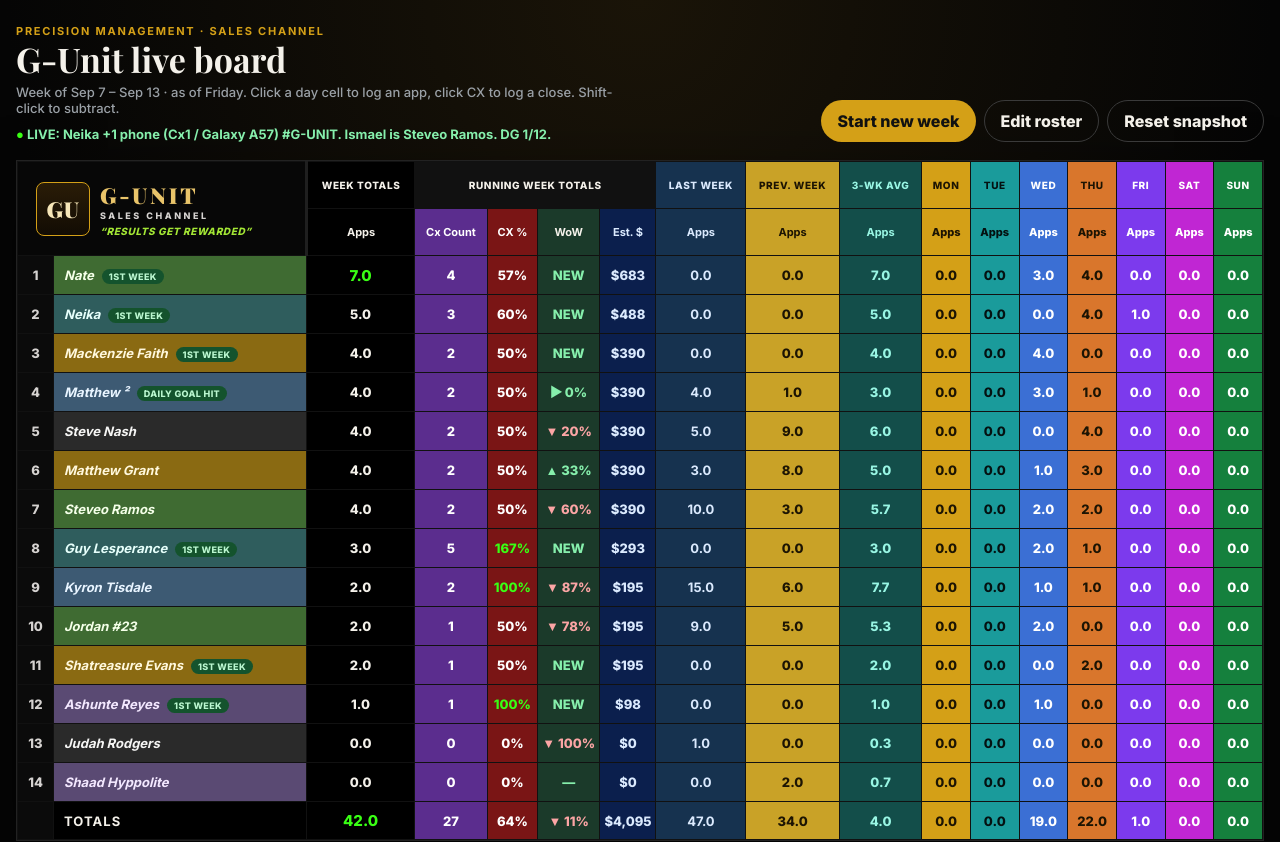
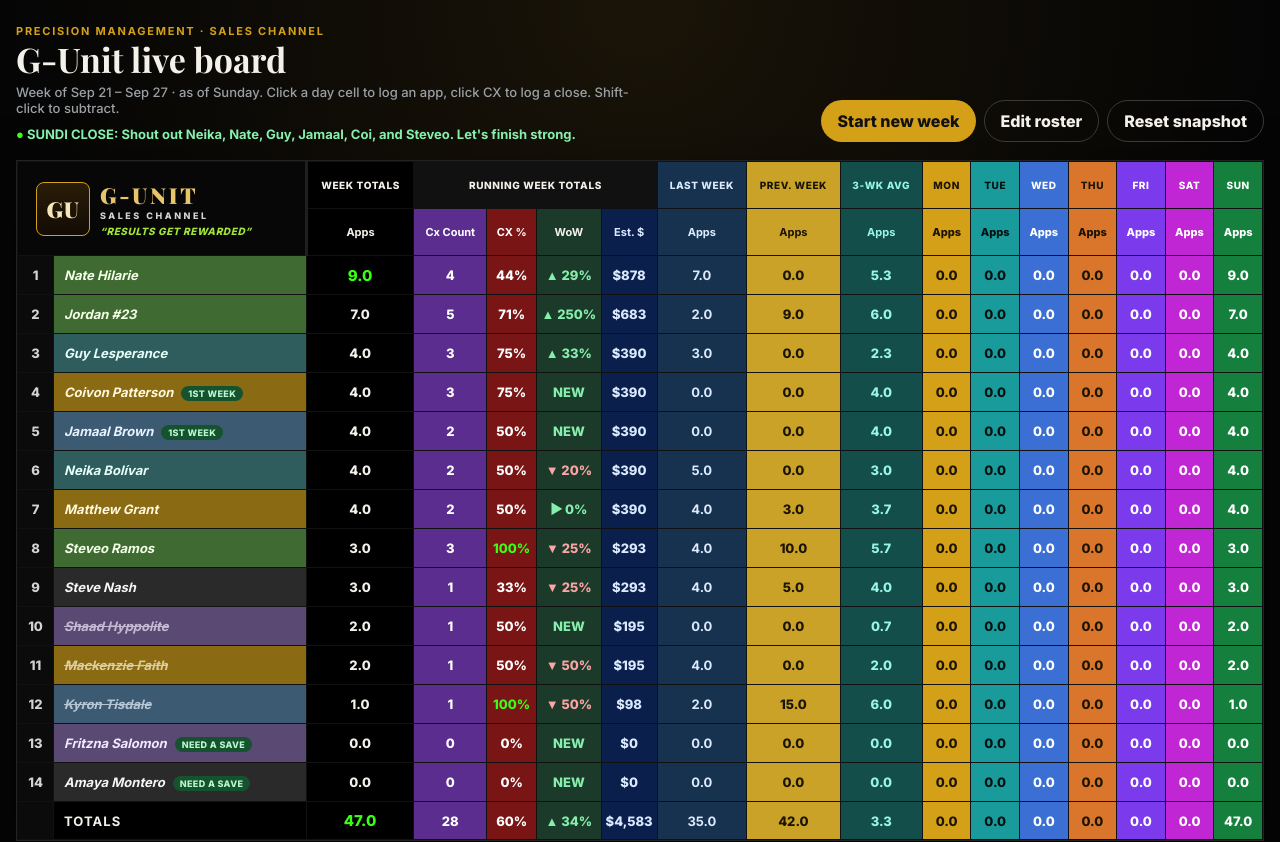
Before and after one commit to nash1599-ux/my-react-app, a React (Create React App) app: page / in a window 1280 px wide. Shown: the top 842 px of the page. Built offline with nearby package versions, Linux system fonts and the light colour scheme.

Commit message:
Load Sunday G-Unit close with new roster and shout-outs.
Nate leads 9/4, DG 4/13 and 28 NL left. Struck Shaad, Mackenzie, and Kyron. Fritzna and Amaya stay on the lifeline.

Co-authored-by: Opulent <nash1599-ux@users.noreply.github.com>

```diff
--- a/src/App.css
+++ b/src/App.css
@@ -237,6 +237,12 @@ td {
   text-transform: uppercase;
 }
 
+tr.is-out .name span:first-child,
+.name.is-out span:first-child {
+  text-decoration: line-through;
+  opacity: 0.7;
+}
+
 .live-call {
   margin: 10px 0 0;
   color: #86efac;
--- a/src/App.js
+++ b/src/App.js
@@ -106,7 +106,7 @@ export default function App() {
   }
 
   function resetBoard() {
-    const ok = window.confirm("Reset the board back to the Friday G-Unit snapshot?");
+    const ok = window.confirm("Reset the board back to the Sunday G-Unit snapshot?");
     if (!ok) return;
     window.localStorage.removeItem(STORAGE_KEY);
     setBoard(cloneSeed());
@@ -239,9 +239,9 @@ export default function App() {
             </thead>
             <tbody>
               {rows.map((rep) => (
-                <tr key={rep.id}>
+                <tr key={rep.id} className={rep.struck ? "is-out" : undefined}>
                   <td className="rank">{rep.rank}</td>
-                  <td className={`name accent-${rep.accent}`}>
+                  <td className={`name accent-${rep.accent}${rep.struck ? " is-out" : ""}`}>
                     <span>{rep.name}</span>
                     {rep.badge && <span className="rep-badge">{rep.badge}</span>}
                     {editRoster && (
--- a/src/data/seed.js
+++ b/src/data/seed.js
@@ -1,104 +1,106 @@
-export const STORAGE_KEY = "gunit-board-v11";
+export const STORAGE_KEY = "gunit-board-v12";
 export const BLENDED_RATE = 97.5;
 export const WEEK_DAYS = ["MON", "TUE", "WED", "THU", "FRI", "SAT", "SUN"];
 
-function days({ wed = 0, thu = 0, fri = 0 } = {}) {
-  return [0, 0, wed, thu, fri, 0, 0];
+function days({ sun = 0 } = {}) {
+  return [0, 0, 0, 0, 0, 0, sun];
 }
 
-// Week of Mon Sep 7 – Sun Sep 13, 2026, as of Friday.
-// Wednesday = official G-Unit close. Thursday = live #G-Unit sales
-// (Matthew ² +1, Nash +4, Neika +4, Ismael +2 on Steveo, Nate +4,
-// Grant +3, Shatreasure +2, Guy +1, Kyron +1). Friday = Neika +1
-// (Galaxy A57). Ismael is Steveo Ramos. Shaad CC #3 was not counted.
-// Last week = Sunday G-Unit close. Prev week = PM board with trainee
-// lines given back to the closer: Gianna + Leo -> Nashly, Cameron -> Steveo.
+// Week of Mon Sep 21 – Sun Sep 27, 2026, Sunday close from Nash.
+// Last week = prior tracked G-Unit week (Mon 9/7). Shaad, Mackenzie,
+// and Kyron are listed struck. Fritzna and Amaya are on the lifeline.
 export const SEED_BOARD = {
   teamName: "G-UNIT",
   tagline: "Results get Rewarded",
-  weekStart: "2026-09-07",
-  asOfLabel: "as of Friday",
-  dg: { current: 1, goal: 12 },
-  nlLeft: 32,
+  weekStart: "2026-09-21",
+  asOfLabel: "as of Sunday",
+  dg: { current: 4, goal: 13 },
+  nlLeft: 28,
   liveCall:
-    "LIVE: Neika +1 phone (Cx1 / Galaxy A57) #G-UNIT. Ismael is Steveo Ramos. DG 1/12.",
+    "SUNDI CLOSE: Shout out Neika, Nate, Guy, Jamaal, Coi, and Steveo. Let's finish strong.",
   notes:
-    "Week of Mon 9/7. Wed close + Thu live + Fri G-Unit live log. Last week = Sunday G-Unit close. Prev week = PM board (Grant 8, Ky 6, Jordan 5, Shaad 2, Matt² 1). Nashly 9 includes Gianna 7 + Leo 1 + his 1. Steveo 3 is Cameron's lines. Ismael is Steveo Ramos, so his Thu +2 / +1 CX count on Steveo. Mackenzie, Nate, Guy, Ashunte, Neika, Shatreasure: first week on this board.",
+    "Week of Mon 9/21. Sunday G-Unit close pasted by Nash. DG 4/13, 28 NL left. Last week = tracked week of 9/7. Shaad, Mackenzie, and Kyron are struck on this cycle. Fritzna and Amaya still need a save. Ismael stays Steveo Ramos. Coivon, Jamaal, Fritzna, Amaya: first week on this board.",
   reps: [
     {
-      id: "mackenzie-faith",
-      name: "Mackenzie Faith",
-      shortName: "Mackenzie",
-      accent: "gold",
-      listOrder: 1,
-      firstWeek: true,
-      lastWeekApps: 0,
-      prevWeekApps: 0,
-      days: days({ wed: 4 }),
-      cx: 2,
-      badge: "1st week",
-    },
-    {
-      id: "matthew-johnson",
-      name: "Matthew ²",
-      shortName: "Matt²",
-      accent: "blue",
-      listOrder: 2,
-      lastWeekApps: 4,
-      prevWeekApps: 1,
-      days: days({ wed: 3, thu: 1 }),
-      cx: 2,
-      badge: "Daily goal HIT",
-    },
-    {
-      id: "steve-nash",
-      name: "Steve Nash",
-      shortName: "Nash",
-      accent: "slate",
-      listOrder: 3,
-      lastWeekApps: 5,
-      prevWeekApps: 9,
-      days: days({ thu: 4 }),
-      cx: 2,
-    },
-    {
-      id: "neika",
-      name: "Neika",
-      shortName: "Neika",
-      accent: "teal",
-      listOrder: 4,
-      firstWeek: true,
-      lastWeekApps: 0,
-      prevWeekApps: 0,
-      days: days({ thu: 4, fri: 1 }),
-      cx: 3,
-      badge: "1st week",
-    },
-    {
       id: "nate",
-      name: "Nate",
+      name: "Nate Hilarie",
       shortName: "Nate",
       accent: "green",
       listOrder: 0,
-      firstWeek: true,
-      lastWeekApps: 0,
+      lastWeekApps: 7,
       prevWeekApps: 0,
-      days: days({ wed: 3, thu: 4 }),
+      days: days({ sun: 9 }),
       cx: 4,
-      badge: "1st week",
+    },
+    {
+      id: "jordan-aguirre",
+      name: "Jordan #23",
+      shortName: "Jordan",
+      accent: "green",
+      listOrder: 1,
+      lastWeekApps: 2,
+      prevWeekApps: 9,
+      days: days({ sun: 7 }),
+      cx: 5,
     },
     {
       id: "guy-lesperance",
       name: "Guy Lesperance",
       shortName: "Guy",
       accent: "teal",
-      listOrder: 6,
+      listOrder: 2,
+      lastWeekApps: 3,
+      prevWeekApps: 0,
+      days: days({ sun: 4 }),
+      cx: 3,
+    },
+    {
+      id: "coivon-patterson",
+      name: "Coivon Patterson",
+      shortName: "Coi",
+      accent: "gold",
+      listOrder: 3,
       firstWeek: true,
       lastWeekApps: 0,
       prevWeekApps: 0,
-      days: days({ wed: 2, thu: 1 }),
-      cx: 5,
+      days: days({ sun: 4 }),
+      cx: 3,
       badge: "1st week",
+    },
+    {
+      id: "jamaal-brown",
+      name: "Jamaal Brown",
+      shortName: "Jamaal",
+      accent: "blue",
+      listOrder: 4,
+      firstWeek: true,
+      lastWeekApps: 0,
+      prevWeekApps: 0,
+      days: days({ sun: 4 }),
+      cx: 2,
+      badge: "1st week",
+    },
+    {
+      id: "neika",
+      name: "Neika Bolívar",
+      shortName: "Neika",
+      accent: "teal",
+      listOrder: 5,
+      lastWeekApps: 5,
+      prevWeekApps: 0,
+      days: days({ sun: 4 }),
+      cx: 2,
+    },
+    {
+      id: "matthew-grant",
+      name: "Matthew Grant",
+      shortName: "Grant",
+      accent: "gold",
+      listOrder: 6,
+      lastWeekApps: 4,
+      prevWeekApps: 3,
+      days: days({ sun: 4 }),
+      cx: 2,
     },
     {
       id: "steven-ramos",
@@ -106,47 +108,45 @@ export const SEED_BOARD = {
       shortName: "Steveo",
       accent: "green",
       listOrder: 7,
-      lastWeekApps: 10,
-      prevWeekApps: 3,
-      days: days({ wed: 2, thu: 2 }),
-      cx: 2,
+      lastWeekApps: 4,
+      prevWeekApps: 10,
+      days: days({ sun: 3 }),
+      cx: 3,
     },
     {
-      id: "jordan-aguirre",
-      name: "Jordan #23",
-      shortName: "Jordan",
-      accent: "green",
+      id: "steve-nash",
+      name: "Steve Nash",
+      shortName: "Nash",
+      accent: "slate",
       listOrder: 8,
-      lastWeekApps: 9,
+      lastWeekApps: 4,
       prevWeekApps: 5,
-      days: days({ wed: 2 }),
+      days: days({ sun: 3 }),
       cx: 1,
     },
     {
-      id: "ashunte-reyes",
-      name: "Ashunte Reyes",
-      shortName: "Ashunte",
+      id: "shaad-hypolite",
+      name: "Shaad Hyppolite",
+      shortName: "Shaad",
       accent: "purple",
-      listOrder: 10,
-      firstWeek: true,
+      listOrder: 9,
       lastWeekApps: 0,
       prevWeekApps: 0,
-      days: days({ wed: 1 }),
+      days: days({ sun: 2 }),
       cx: 1,
-      badge: "1st week",
+      struck: true,
     },
     {
-      id: "shatreasure-evans",
-      name: "Shatreasure Evans",
-      shortName: "Shatreasure",
+      id: "mackenzie-faith",
+      name: "Mackenzie Faith",
+      shortName: "Mackenzie",
       accent: "gold",
-      listOrder: 9,
-      firstWeek: true,
-      lastWeekApps: 0,
+      listOrder: 10,
+      lastWeekApps: 4,
       prevWeekApps: 0,
-      days: days({ thu: 2 }),
+      days: days({ sun: 2 }),
       cx: 1,
-      badge: "1st week",
+      struck: true,
     },
     {
       id: "ky-tisdale",
@@ -154,43 +154,39 @@ export const SEED_BOARD = {
       shortName: "Kyron",
       accent: "blue",
       listOrder: 11,
-      lastWeekApps: 15,
-      prevWeekApps: 6,
-      days: days({ wed: 1, thu: 1 }),
-      cx: 2,
+      lastWeekApps: 2,
+      prevWeekApps: 15,
+      days: days({ sun: 1 }),
+      cx: 1,
+      struck: true,
     },
     {
-      id: "matthew-grant",
-      name: "Matthew Grant",
-      shortName: "Grant",
-      accent: "gold",
-      listOrder: 5,
-      lastWeekApps: 3,
-      prevWeekApps: 8,
-      days: days({ wed: 1, thu: 3 }),
-      cx: 2,
+      id: "fritzna-salomon",
+      name: "Fritzna Salomon",
+      shortName: "Fritzna",
+      accent: "purple",
+      listOrder: 12,
+      firstWeek: true,
+      lastWeekApps: 0,
+      prevWeekApps: 0,
+      days: days({ sun: 0 }),
+      cx: 0,
+      lifeline: true,
+      badge: "need a save",
     },
     {
-      id: "judah-rodgers",
-      name: "Judah Rodgers",
-      shortName: "Judah",
+      id: "amaya-montero",
+      name: "Amaya Montero",
+      shortName: "Amaya",
       accent: "slate",
       listOrder: 13,
-      lastWeekApps: 1,
+      firstWeek: true,
+      lastWeekApps: 0,
       prevWeekApps: 0,
-      days: days({ wed: 0 }),
+      days: days({ sun: 0 }),
       cx: 0,
-    },
-    {
-      id: "shaad-hypolite",
-      name: "Shaad Hyppolite",
-      shortName: "Shaad",
-      accent: "purple",
-      listOrder: 14,
-      lastWeekApps: 0,
-      prevWeekApps: 2,
-      days: days({ wed: 0 }),
-      cx: 0,
+      lifeline: true,
+      badge: "need a save",
     },
   ],
 };
```
Also changed, not shown: src/lib/slackSheet.js, 2 other files (tests, documents, lock files or other folders).
